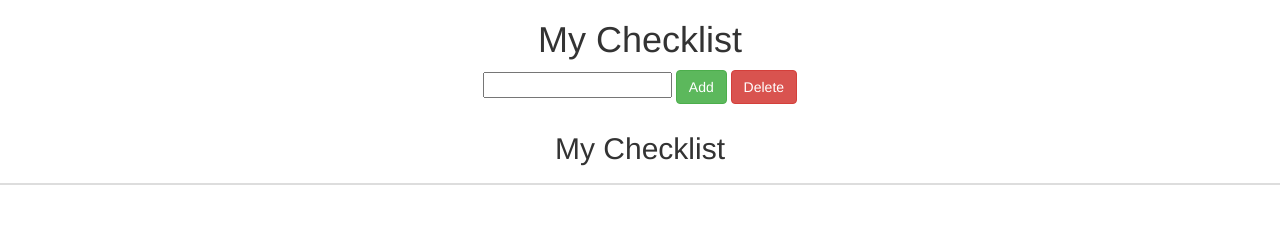
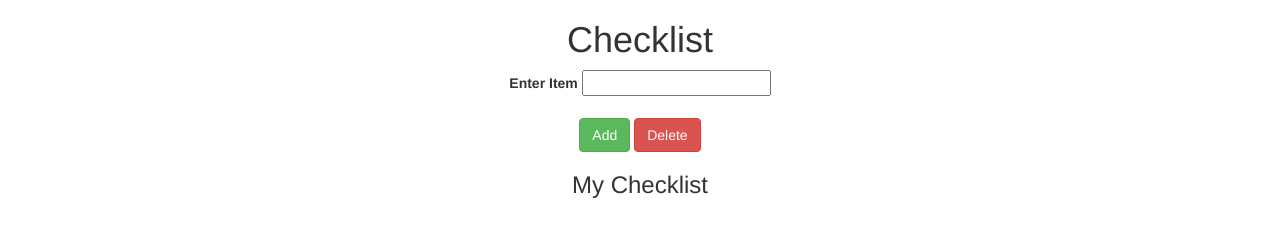
Before and after one commit to Aviva1234/Firebase-Checklist, a plain HTML site: page index.html in a window 1280 px wide. Drawn offline with nearby package versions, Linux system fonts and the light colour scheme.

Commit message:
Add files via upload

```diff
--- a/index.html
+++ b/index.html
@@ -17,25 +17,19 @@
 
   <body>
     <center>
-      <h1>My Checklist</h1>
-      <div class="mx-auto">
-        <input type="text" id="item" />
-        <form type="submit" class="btn btn-success" onClick="addItem()">
-          Add
-        </form>
-        <button type="button" class="btn btn-danger">Delete</button>
+      <h1>Checklist</h1>
+      <div>
+        <label>Enter Item</label>
+        <input type="text" id="input" />
       </div>
-
-      <table id="table" class="table mx-auto" style="text-align: center">
-        <thead class="thead-dark">
-          <tr>
-            <th>
-              <center><h2>My Checklist</h2></center>
-            </th>
-          </tr>
-          <div id="info"></div>
-        </thead>
-      </table>
+      <br />
+      <button id="add" class="btn btn-success" onclick="addItem()">Add</button>
+      <button id="delete" class="btn btn-danger" onclick="removeItem()">
+        Delete
+      </button>
+      <br />
+      <h3>My Checklist</h3>
+      <div id="info"></div>
     </center>
   </body>
 </html>
--- a/script.js
+++ b/script.js
@@ -12,7 +12,32 @@ const firebaseConfig = {
 firebase.initializeApp(firebaseConfig);
 
 function addItem() {
-  const item = document.getElementById("item").value;
-  const row = "<div>" + item + "</div>";
-  document.getElementById("info").innerHTML += row;
+  var item = document.getElementById("input").value;
+  //  const row = "<div>" + item + "</div>";
+  //  document.getElementById("info").innerHTML += row;
+  firebase
+    .database()
+    .ref("/")
+    .child(item)
+    .update({ purpose: "adding message" });
+  getData();
 }
+function getData() {
+  firebase
+    .database()
+    .ref("/")
+    .on("value", function (snapshot) {
+      document.getElementById("info").innerHTML = "";
+      snapshot.forEach(function (childSnapshot) {
+        childkey = childSnapshot.key;
+        item = childkey;
+        console.log(item);
+        var row = "<div>" + item + "</div><hr>";
+        document.getElementById("info").innerHTML += row;
+      });
+    });
+}
+function removeItem() {
+  data = document.getElementById("input").value;
+  firebase.database().ref("/").child(data).remove();
+}
```
